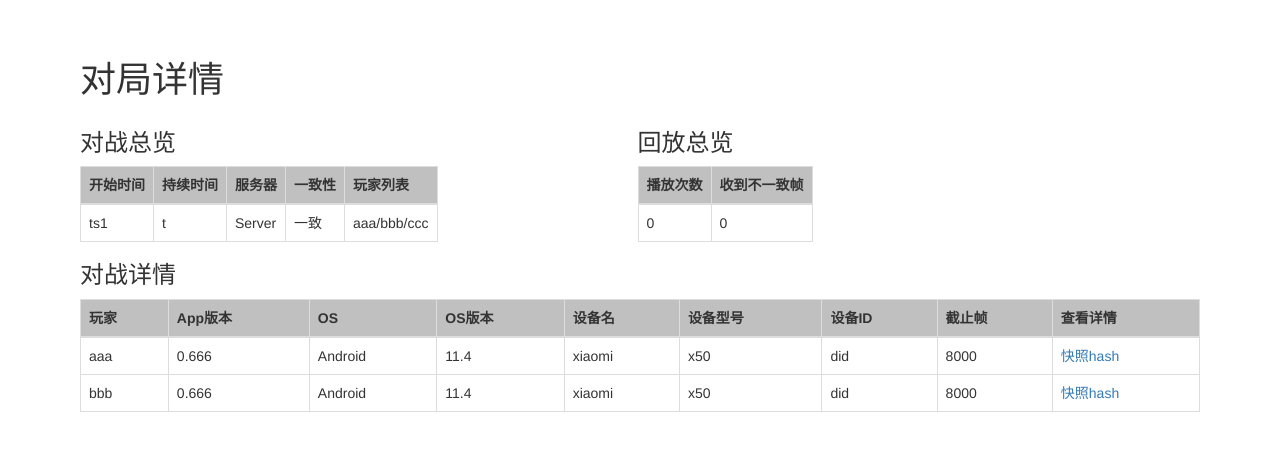
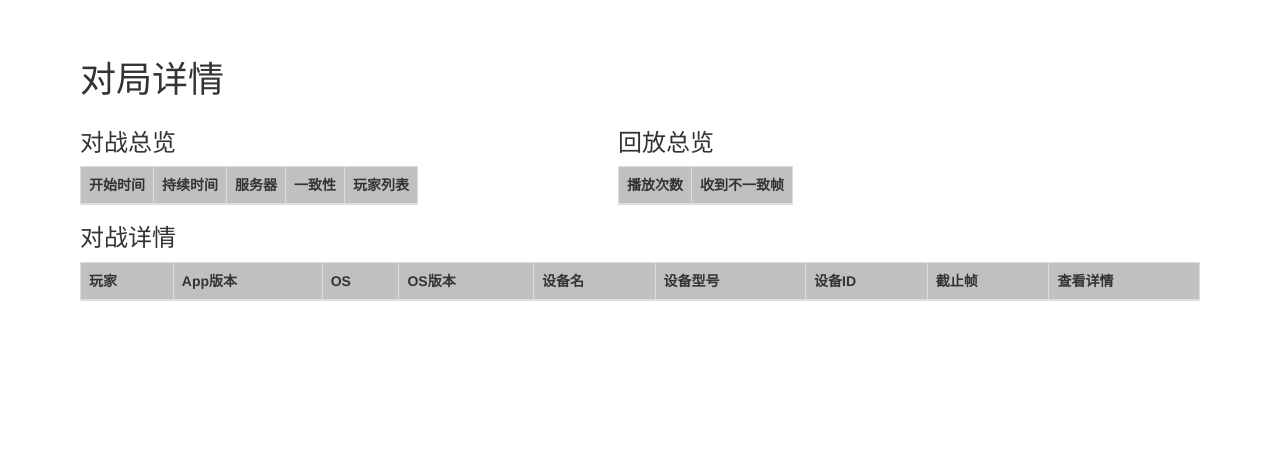
Before and after one commit to loveandattention/frame-alignment, a Flask app: page / in a window 1280 px wide. Shown: the part 265-716 px from the top of the page. Run offline with Flask 2, Linux system fonts and the light colour scheme; data that the repository does not hold is empty; some libraries are stand-ins or nearby versions.

```diff
--- a/templates/index.html
+++ b/templates/index.html
@@ -123,13 +123,7 @@
             </tr>
             </thead>
             <tbody id="battleTable">
-            <tr>
-                <td>ts1</td>
-                <td>t</td>
-                <td>Server</td>
-                <td>一致</td>
-                <td>aaa/bbb/ccc</td>
-            </tr>
+
             </tbody>
         </table>
     </div>
@@ -146,10 +140,7 @@
             </tr>
             </thead>
             <tbody id="replayTable">
-            <tr>
-                <td>0</td>
-                <td>0</td>
-            </tr>
+
             </tbody>
         </table>
     </div>
@@ -173,28 +164,7 @@
             </tr>
             </thead>
             <tbody id="playersTable">
-            <tr>
-                <td>aaa</td>
-                <td>0.666</td>
-                <td>Android</td>
-                <td>11.4</td>
-                <td>xiaomi</td>
-                <td>x50</td>
-                <td>did</td>
-                <td>8000</td>
-                <td><a>快照hash</a></td>
-            </tr>
-            <tr>
-                <td>bbb</td>
-                <td>0.666</td>
-                <td>Android</td>
-                <td>11.4</td>
-                <td>xiaomi</td>
-                <td>x50</td>
-                <td>did</td>
-                <td>8000</td>
-                <td><a>快照hash</a></td>
-            </tr>
+
             </tbody>
         </table>
     </div>
```
